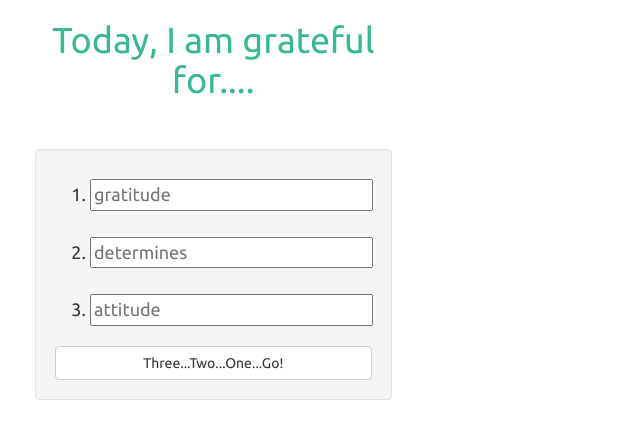
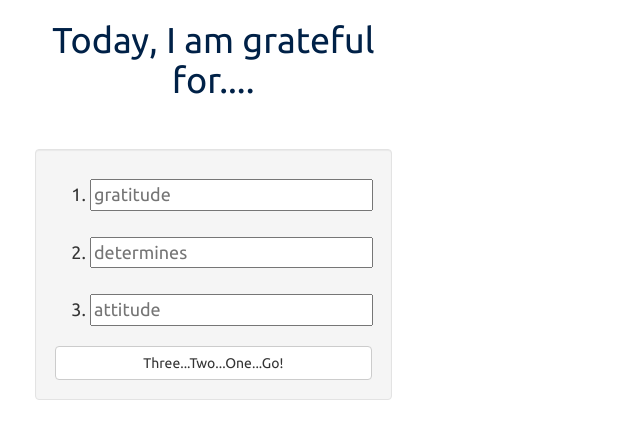
Before and after one commit to jtothewitt/grateful, a plain HTML site: page index.html in a window 1280 px wide. Shown: the whole page, without its empty margins (0-640 px from the left). Drawn offline with nearby package versions, Linux system fonts and the light colour scheme.

Commit message:
Update grateful.css

```diff
--- a/grateful.css
+++ b/grateful.css
@@ -5,7 +5,7 @@ font-family: 'Ubuntu', sans-serif;
 ol{padding:10px;
   margin:25px;
 }
-.ubuntu-font {font-family: 'Ubuntu', sans-serif; color:#3ab796}
+.ubuntu-font {font-family: 'Ubuntu', sans-serif; color:#002147}
 form{padding: 10px;
 margin: 10px;
 font-family: 'Ubuntu', sans-serif;
```
